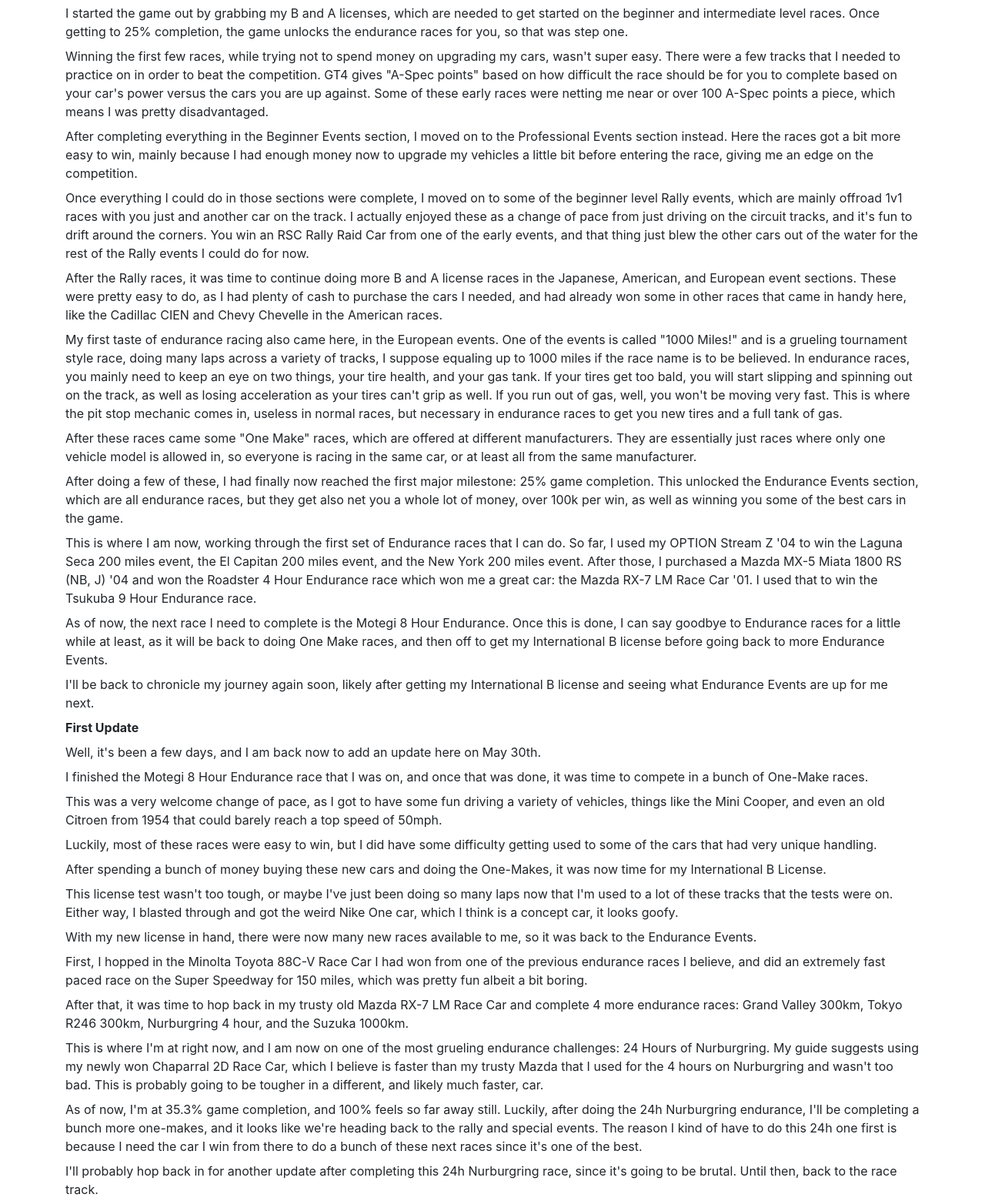
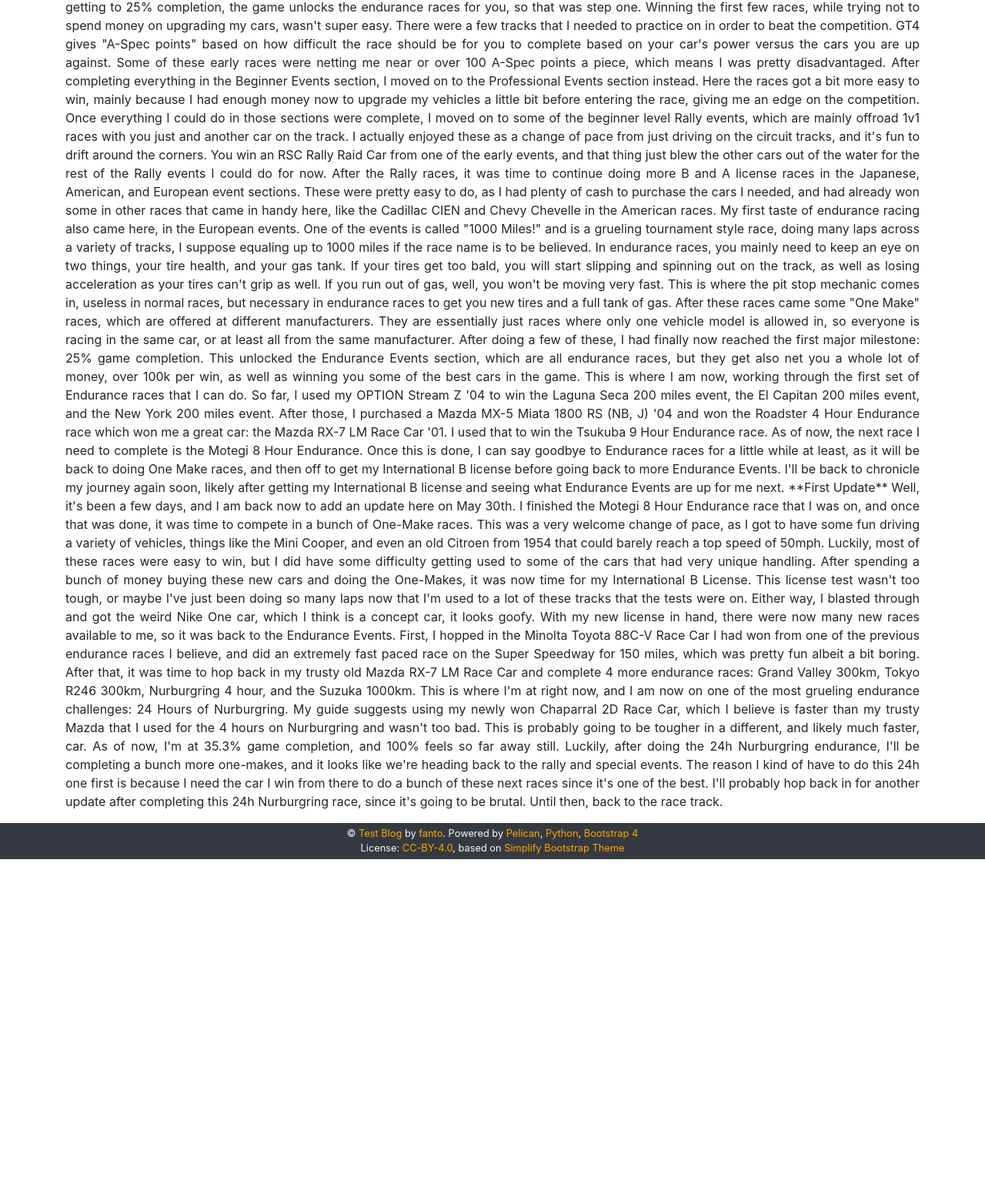
Before and after one commit to fanto64/fanto64.github.io, a plain HTML site: page gt4-100.html in a window 1280 px wide. Shown: the part 1136-2696 px from the top of the page at 77% size. After the commit the page ends 2252 px from the top, so only its background shows below. Drawn offline with Linux system fonts and the light colour scheme.

Commit message:
trying to add justified text alignment to the articles

```diff
--- a/gt4-100.html
+++ b/gt4-100.html
@@ -236,38 +236,64 @@
             <div style="text-align: center;">
     <img src="images/Gran Turismo 4 (USA).png" alt="Alt text">
 </div>
-<p>Gran Turismo 4 is easily one of the greatest racing games of all time, an iconic masterpiece for the PlayStation 2, and probably one of the most time consuming 100% challenges ever. The endurance races alone take multiple days of real world time to complete, so anyone going down this road knows it is going to be a long and grueling journey. However, I am not afraid, and I am going to make it there.</p>
-<p>Luckily, I do have a friendly little guide on my side which at least tells me which cars I should be using for the races and roughly what order I should do them in. However, the guide can't help me win the races and complete the game, that's all on me.</p>
+<div style="text-align: justify;">
+Gran Turismo 4 is easily one of the greatest racing games of all time, an iconic masterpiece for the PlayStation 2, and probably one of the most time consuming 100% challenges ever. The endurance races alone take multiple days of real world time to complete, so anyone going down this road knows it is going to be a long and grueling journey. However, I am not afraid, and I am going to make it there.
+
+Luckily, I do have a friendly little guide on my side which at least tells me which cars I should be using for the races and roughly what order I should do them in. However, the guide can't help me win the races and complete the game, that's all on me.
 <div style="text-align: center;">
     <video width="640" height="480" autoplay muted loop>
         <source src="videos/Gran Turismo 4 (USA).mp4" type="video/mp4">
         Your browser does not support the video tag.
     </video>
 </div>
-<p>I started the game out by grabbing my B and A licenses, which are needed to get started on the beginner and intermediate level races. Once getting to 25% completion, the game unlocks the endurance races for you, so that was step one.</p>
-<p>Winning the first few races, while trying not to spend money on upgrading my cars, wasn't super easy. There were a few tracks that I needed to practice on in order to beat the competition. GT4 gives "A-Spec points" based on how difficult the race should be for you to complete based on your car's power versus the cars you are up against. Some of these early races were netting me near or over 100 A-Spec points a piece, which means I was pretty disadvantaged.</p>
-<p>After completing everything in the Beginner Events section, I moved on to the Professional Events section instead. Here the races got a bit more easy to win, mainly because I had enough money now to upgrade my vehicles a little bit before entering the race, giving me an edge on the competition.</p>
-<p>Once everything I could do in those sections were complete, I moved on to some of the beginner level Rally events, which are mainly offroad 1v1 races with you just and another car on the track. I actually enjoyed these as a change of pace from just driving on the circuit tracks, and it's fun to drift around the corners. You win an RSC Rally Raid Car from one of the early events, and that thing just blew the other cars out of the water for the rest of the Rally events I could do for now.</p>
-<p>After the Rally races, it was time to continue doing more B and A license races in the Japanese, American, and European event sections. These were pretty easy to do, as I had plenty of cash to purchase the cars I needed, and had already won some in other races that came in handy here, like the Cadillac CIEN and Chevy Chevelle in the American races.</p>
-<p>My first taste of endurance racing also came here, in the European events. One of the events is called "1000 Miles!" and is a grueling tournament style race, doing many laps across a variety of tracks, I suppose equaling up to 1000 miles if the race name is to be believed. In endurance races, you mainly need to keep an eye on two things, your tire health, and your gas tank. If your tires get too bald, you will start slipping and spinning out on the track, as well as losing acceleration as your tires can't grip as well. If you run out of gas, well, you won't be moving very fast. This is where the pit stop mechanic comes in, useless in normal races, but necessary in endurance races to get you new tires and a full tank of gas.</p>
-<p>After these races came some "One Make" races, which are offered at different manufacturers. They are essentially just races where only one vehicle model is allowed in, so everyone is racing in the same car, or at least all from the same manufacturer.</p>
-<p>After doing a few of these, I had finally now reached the first major milestone: 25% game completion. This unlocked the Endurance Events section, which are all endurance races, but they get also net you a whole lot of money, over 100k per win, as well as winning you some of the best cars in the game.</p>
-<p>This is where I am now, working through the first set of Endurance races that I can do. So far, I used my OPTION Stream Z '04 to win the Laguna Seca 200 miles event, the El Capitan 200 miles event, and the New York 200 miles event. After those, I purchased a Mazda MX-5 Miata 1800 RS (NB, J) '04 and won the Roadster 4 Hour Endurance race which won me a great car: the Mazda RX-7 LM Race Car '01. I used that to win the Tsukuba 9 Hour Endurance race.</p>
-<p>As of now, the next race I need to complete is the Motegi 8 Hour Endurance. Once this is done, I can say goodbye to Endurance races for a little while at least, as it will be back to doing One Make races, and then off to get my International B license before going back to more Endurance Events.</p>
-<p>I'll be back to chronicle my journey again soon, likely after getting my International B license and seeing what Endurance Events are up for me next.</p>
-<p><strong>First Update</strong></p>
-<p>Well, it's been a few days, and I am back now to add an update here on May 30th.</p>
-<p>I finished the Motegi 8 Hour Endurance race that I was on, and once that was done, it was time to compete in a bunch of One-Make races.</p>
-<p>This was a very welcome change of pace, as I got to have some fun driving a variety of vehicles, things like the Mini Cooper, and even an old Citroen from 1954 that could barely reach a top speed of 50mph.</p>
-<p>Luckily, most of these races were easy to win, but I did have some difficulty getting used to some of the cars that had very unique handling.</p>
-<p>After spending a bunch of money buying these new cars and doing the One-Makes, it was now time for my International B License.</p>
-<p>This license test wasn't too tough, or maybe I've just been doing so many laps now that I'm used to a lot of these tracks that the tests were on. Either way, I blasted through and got the weird Nike One car, which I think is a concept car, it looks goofy.</p>
-<p>With my new license in hand, there were now many new races available to me, so it was back to the Endurance Events.</p>
-<p>First, I hopped in the Minolta Toyota 88C-V Race Car I had won from one of the previous endurance races I believe, and did an extremely fast paced race on the Super Speedway for 150 miles, which was pretty fun albeit a bit boring.</p>
-<p>After that, it was time to hop back in my trusty old Mazda RX-7 LM Race Car and complete 4 more endurance races: Grand Valley 300km, Tokyo R246 300km, Nurburgring 4 hour, and the Suzuka 1000km.</p>
-<p>This is where I'm at right now, and I am now on one of the most grueling endurance challenges: 24 Hours of Nurburgring. My guide suggests using my newly won Chaparral 2D Race Car, which I believe is faster than my trusty Mazda that I used for the 4 hours on Nurburgring and wasn't too bad. This is probably going to be tougher in a different, and likely much faster, car.</p>
-<p>As of now, I'm at 35.3% game completion, and 100% feels so far away still. Luckily, after doing the 24h Nurburgring endurance, I'll be completing a bunch more one-makes, and it looks like we're heading back to the rally and special events. The reason I kind of have to do this 24h one first is because I need the car I win from there to do a bunch of these next races since it's one of the best.</p>
-<p>I'll probably hop back in for another update after completing this 24h Nurburgring race, since it's going to be brutal. Until then, back to the race track.</p>
+I started the game out by grabbing my B and A licenses, which are needed to get started on the beginner and intermediate level races. Once getting to 25% completion, the game unlocks the endurance races for you, so that was step one.
+
+Winning the first few races, while trying not to spend money on upgrading my cars, wasn't super easy. There were a few tracks that I needed to practice on in order to beat the competition. GT4 gives "A-Spec points" based on how difficult the race should be for you to complete based on your car's power versus the cars you are up against. Some of these early races were netting me near or over 100 A-Spec points a piece, which means I was pretty disadvantaged.
+
+After completing everything in the Beginner Events section, I moved on to the Professional Events section instead. Here the races got a bit more easy to win, mainly because I had enough money now to upgrade my vehicles a little bit before entering the race, giving me an edge on the competition.
+
+Once everything I could do in those sections were complete, I moved on to some of the beginner level Rally events, which are mainly offroad 1v1 races with you just and another car on the track. I actually enjoyed these as a change of pace from just driving on the circuit tracks, and it's fun to drift around the corners. You win an RSC Rally Raid Car from one of the early events, and that thing just blew the other cars out of the water for the rest of the Rally events I could do for now.
+
+After the Rally races, it was time to continue doing more B and A license races in the Japanese, American, and European event sections. These were pretty easy to do, as I had plenty of cash to purchase the cars I needed, and had already won some in other races that came in handy here, like the Cadillac CIEN and Chevy Chevelle in the American races.
+
+My first taste of endurance racing also came here, in the European events. One of the events is called "1000 Miles!" and is a grueling tournament style race, doing many laps across a variety of tracks, I suppose equaling up to 1000 miles if the race name is to be believed. In endurance races, you mainly need to keep an eye on two things, your tire health, and your gas tank. If your tires get too bald, you will start slipping and spinning out on the track, as well as losing acceleration as your tires can't grip as well. If you run out of gas, well, you won't be moving very fast. This is where the pit stop mechanic comes in, useless in normal races, but necessary in endurance races to get you new tires and a full tank of gas.
+
+After these races came some "One Make" races, which are offered at different manufacturers. They are essentially just races where only one vehicle model is allowed in, so everyone is racing in the same car, or at least all from the same manufacturer.
+
+After doing a few of these, I had finally now reached the first major milestone: 25% game completion. This unlocked the Endurance Events section, which are all endurance races, but they get also net you a whole lot of money, over 100k per win, as well as winning you some of the best cars in the game.
+
+This is where I am now, working through the first set of Endurance races that I can do. So far, I used my OPTION Stream Z '04 to win the Laguna Seca 200 miles event, the El Capitan 200 miles event, and the New York 200 miles event. After those, I purchased a Mazda MX-5 Miata 1800 RS (NB, J) '04 and won the Roadster 4 Hour Endurance race which won me a great car: the Mazda RX-7 LM Race Car '01. I used that to win the Tsukuba 9 Hour Endurance race.
+
+As of now, the next race I need to complete is the Motegi 8 Hour Endurance. Once this is done, I can say goodbye to Endurance races for a little while at least, as it will be back to doing One Make races, and then off to get my International B license before going back to more Endurance Events.
+
+I'll be back to chronicle my journey again soon, likely after getting my International B license and seeing what Endurance Events are up for me next.
+
+**First Update**
+
+Well, it's been a few days, and I am back now to add an update here on May 30th.
+
+I finished the Motegi 8 Hour Endurance race that I was on, and once that was done, it was time to compete in a bunch of One-Make races.
+
+This was a very welcome change of pace, as I got to have some fun driving a variety of vehicles, things like the Mini Cooper, and even an old Citroen from 1954 that could barely reach a top speed of 50mph.
+
+Luckily, most of these races were easy to win, but I did have some difficulty getting used to some of the cars that had very unique handling.
+
+After spending a bunch of money buying these new cars and doing the One-Makes, it was now time for my International B License.
+
+This license test wasn't too tough, or maybe I've just been doing so many laps now that I'm used to a lot of these tracks that the tests were on. Either way, I blasted through and got the weird Nike One car, which I think is a concept car, it looks goofy.
+
+With my new license in hand, there were now many new races available to me, so it was back to the Endurance Events.
+
+First, I hopped in the Minolta Toyota 88C-V Race Car I had won from one of the previous endurance races I believe, and did an extremely fast paced race on the Super Speedway for 150 miles, which was pretty fun albeit a bit boring.
+
+After that, it was time to hop back in my trusty old Mazda RX-7 LM Race Car and complete 4 more endurance races: Grand Valley 300km, Tokyo R246 300km, Nurburgring 4 hour, and the Suzuka 1000km.
+
+This is where I'm at right now, and I am now on one of the most grueling endurance challenges: 24 Hours of Nurburgring. My guide suggests using my newly won Chaparral 2D Race Car, which I believe is faster than my trusty Mazda that I used for the 4 hours on Nurburgring and wasn't too bad. This is probably going to be tougher in a different, and likely much faster, car.
+
+As of now, I'm at 35.3% game completion, and 100% feels so far away still. Luckily, after doing the 24h Nurburgring endurance, I'll be completing a bunch more one-makes, and it looks like we're heading back to the rally and special events. The reason I kind of have to do this 24h one first is because I need the car I win from there to do a bunch of these next races since it's one of the best.
+
+I'll probably hop back in for another update after completing this 24h Nurburgring race, since it's going to be brutal. Until then, back to the race track.
+
 <!-- Below is an example of how to add an image
 ![Alt text](images/image.png)
 
```
Also changed, not shown: my-first-post.html (+8 -4 lines).
